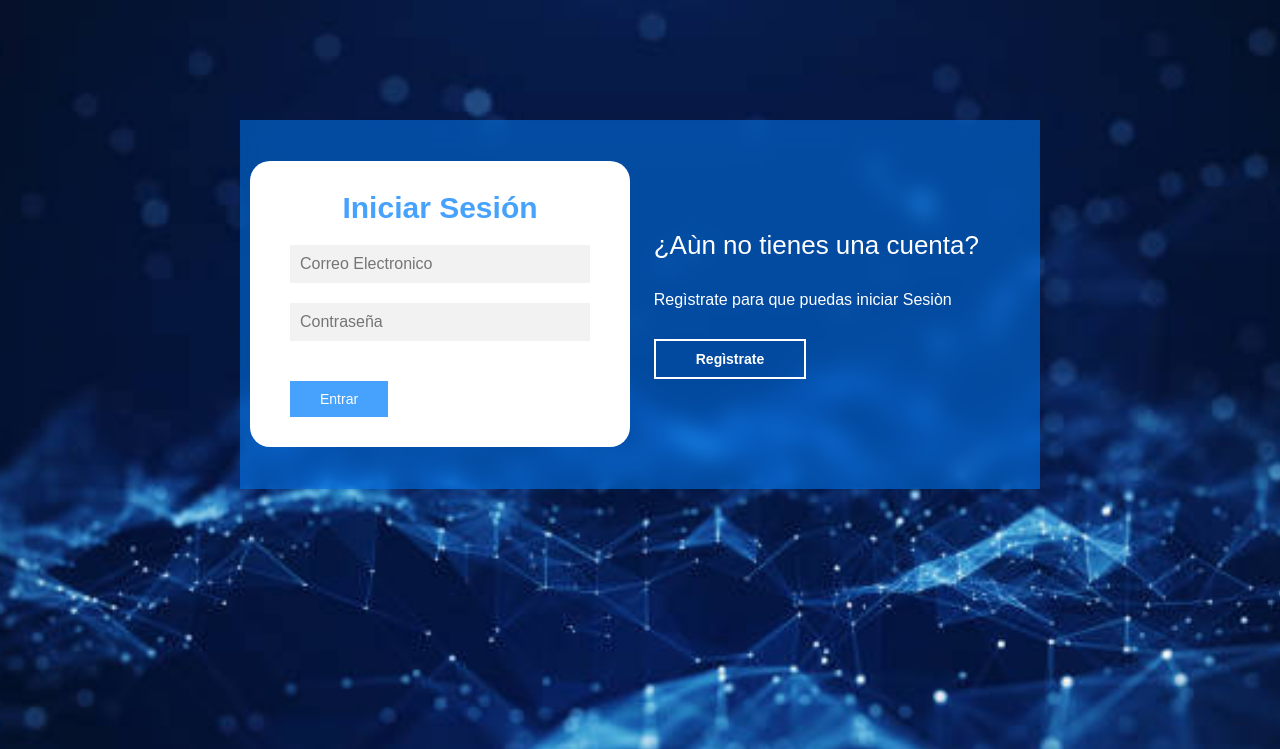
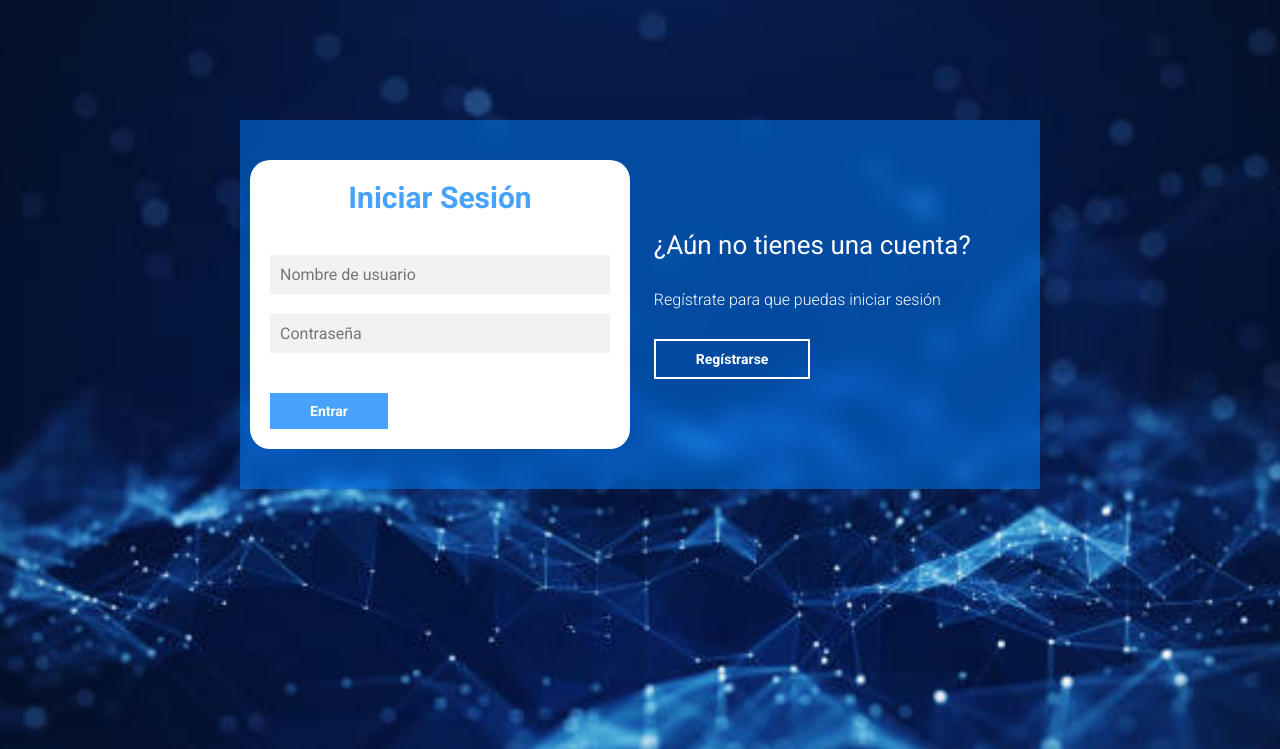
Before and after one commit to JonydL4/Marketplace, a PHP site: page / in a window 1280 px wide. Shown: the top 749 px of the page. Run offline with PHP 8.4, Linux system fonts and the light colour scheme.

Commit message:
Se modifica el index, se agrega bienvenida, se hace cierre de sesion, se modifica la conexion, se hace logincomprador y se hace registro de comprador

```diff
--- a/index.php
+++ b/index.php
@@ -1,14 +1,11 @@
 <?php
-    $servidor = "localhost";
-    $usuario = "root";
-    $clave = "";
-    $baseDeDatos = "marketplace";
 
-    $enlace = mysqli_connect ($servidor, $usuario, $clave, $baseDeDatos);
+    session_start();
 
-    if($enlace === false){
-        die("Error en la conexión" .mysqli_connect_error());
+    if(isset($_SESSION['usurio'])){
+        header("location: ../Paginaprincipal/bienvenida.php");
     }
+
 ?>
 
 <!DOCTYPE html>
@@ -16,7 +13,10 @@
 <head>
     <meta charset="UTF-8">
     <meta name="viewport" content="width=device-width, initial-scale=1.0">
-    <title>Login y Registro</title>
+    <title>MarketCol</title>
+
+    <link href="https://fonts.googleapis.com/css2?family=Roboto:ital,wght@0,100;0,300;0,400;0,500;0,700;0,900;1,100;1,300;1,400;1,500;1,700;1,900&display=swap" rel="stylesheet">
+
     <link rel="stylesheet" href="styles.css">
 </head>
 <body>
@@ -29,58 +29,41 @@
                     <p>Inicia sesión para entrar en la página</p>
                     <button id="btn__iniciar-sesion">Iniciar Sesión</button>
                 </div>
-                <div class="caja__trasera-registrer">
-                    <h3>¿Aùn no tienes una cuenta?</h3>
-                    <p>Regìstrate para que puedas iniciar Sesiòn</p>
-                    <button id="btn__registrarse">Regìstrate</button>
+                <div class="caja__trasera-register">
+                    <h3>¿Aún no tienes una cuenta?</h3>
+                    <p>Regístrate para que puedas iniciar sesión</p>
+                    <button id="btn__registrarse">Regístrarse</button>
                 </div>
             </div>
+
+            <!--Formulario de Inicio de sesión y registro-->
             <div class="contenedor__login-register">
-                <!--login-->
-                <form action="#" name="marketplace" method="post" class="formulario__login">
+                    <!--Inicio de sesión-->
+                <form action="php/login_comprador.php" method = "POST"  class="formulario__login">
                     <h2>Iniciar Sesión</h2>
-                    <input type="text" placeholder="Correo Electronico">
-                    <input type="password" placeholder="Contraseña">
+                    <input type="text" placeholder="Nombre de usuario" name="nombre_comprador">
+                    <input type="password" placeholder="Contraseña" name="contraseña">
                     <button>Entrar</button>
                 </form>
+
                 <!--Registro-->
-                <form action="#" name="marketplace" method="post" class="formulario__register">
-                    <h2>Registrarse</h2>
+                <form action="php/registro_usuario.php" method ="POST" class="formulario__register">
+                    <h2>Regístrarse</h2>
                     <input type="number" name="num_de_identificacion" placeholder="Número de identificación" id="">
                     <input type="text" name="nombre_comprador" placeholder="Nombre completo" id="">
                     <input type="date" name="fecha_nacimiento" placeholder="fecha de nacimiento" id="">
                     <input type="text" name="pais" placeholder="País" id="">
-                    <input type="tel" name="telefono" placeholder="telefono" id="">
+                    <input type="tel" name="telefono" placeholder="teléfono" id="">
                     <input type="email" name="correo" placeholder="Correo" id="">
                     <input type="password" name="contraseña" placeholder="Contraseña" id="">
-                    <div class="botones">
-                        <button name="Registro" >Registrarse</button>
-                        <Button>Restablecer</Button>
-                    </div>
+                    <button>Regístrarse</button>
                 </form>
             </div>
         </div>
+
     </main>
 
-    <script src="script.js"></script>
+<script src="script.js"></script>
 
 </body>
 </html>
-
-<?php
-    //Convertir variables
-    if(isset($_POST['registro'])){
-        $num_de_identificacion = $_POST ['num_de_identificacion'];
-        $nombre_comprador = $_POST ['nombre_comprador'];
-        $fecha_nacimiento = $_POST ['fecha_nacimiento'];
-        $pais = $_POST ['pais'];
-        $telefono = $_POST ['telefono'];
-        $correo = $_POST ['correo'];
-        $contraseña = $_POST ['contraseña'];
-
-        //Para ingresarlos a la tabla
-        $insetarDatos = "INSERT INTO login_comprador VALUES('','$num_de_identificacion','$nombre_comprador','$fecha_nacimiento','$pais','$telefono','$correo','$contraseña')";
-
-        $ejecutarInsertar = mysqli_query ($enlace, $insetarDatos);
-    }
-?>
--- a/styles.css
+++ b/styles.css
@@ -1,63 +1,71 @@
-*{
+* {
     margin: 0;
     padding: 0;
     box-sizing: border-box;
     text-decoration: none;
-    font-family: sans-serif;
+    font-family: 'Roboto', sans-serif;
 }
 
-body{
-    background-image: url(fondo_login_1.jpg);
+body {
+    background-image: url('image/Fondo.jpeg');
     background-size: cover;
     background-repeat: no-repeat;
     background-position: center;
     background-attachment: fixed;
 }
 
-main{
+main {
     width: 100%;
     padding: 20px;
     margin: auto;
     margin-top: 100px;
 }
 
-.contenedor__todo{
+.contenedor__todo {
     width: 100%;
     max-width: 800px;
     margin: auto;
     position: relative;
 }
 
-.caja__trasera{
+.caja__trasera {
     width: 100%;
     padding: 10px 20px;
     display: flex;
     justify-content: center;
+    -webkit-backdrop-filter: blur(10px);
     backdrop-filter: blur(10px);
     background-color: rgba(0, 128, 255, 0.5);
+
 }
 
-.caja__trasera div{
+.caja__trasera div {
     margin: 100px 40px;
     color: white;
     transition: all 500ms;
 }
 
+
 .caja__trasera div p,
-.caja__trasera div button{
+.caja__trasera button {
     margin-top: 30px;
 }
 
-.caja__trasera div h3{
+.caja__trasera div h3 {
     font-weight: 400;
     font-size: 26px;
 }
 
-.caja__trasera button{
+.caja__trasera div p {
+    font-size: 16px;
+    font-weight: 300;
+}
+
+.caja__trasera button {
     padding: 10px 40px;
     border: 2px solid #fff;
+    font-size: 14px;
     background: transparent;
-    font-size: 14px;
     font-weight: 600;
     cursor: pointer;
     color: white;
@@ -65,13 +73,14 @@ main{
     transition: all 300ms;
 }
 
-.caja__trasera button:hover{
+.caja__trasera button:hover {
     background: #fff;
-    color: #46a2fd;
+    color: #46A2FD;
 }
 
 /*Formularios*/
-.contenedor__login-register{
+
+.contenedor__login-register {
     display: flex;
     align-items: center;
     width: 100%;
@@ -80,60 +89,57 @@ main{
     top: -185px;
     left: 10px;
 
+    /*La transicion va despues del codigo JS*/
     transition: left 500ms cubic-bezier(0.175, 0.885, 0.320, 1.275);
 }
 
-.contenedor__login-register form{
+.contenedor__login-register form {
     width: 100%;
-    padding: 30px 40px;
-    background: #fff;
+    padding: 20px 20px;
+    background: white;
     position: absolute;
     border-radius: 20px;
 }
 
-.contenedor__login-register form h2{
+.contenedor__login-register form h2 {
     font-size: 30px;
     text-align: center;
-    color: #46a2fd;
+    margin-bottom: 20px;
+    color: #46A2FD;
 }
 
-.contenedor__login-register form input{
+.contenedor__login-register form input {
     width: 100%;
     margin-top: 20px;
     padding: 10px;
     border: none;
-    background: #f2f2f2;
+    background: #F2F2F2;
     font-size: 16px;
     outline: none;
 }
 
-.botones {
-    display: flex;
-    justify-content: space-between;
-}
-.contenedor__login-register form button{
-    padding: 10px 30px;
+.contenedor__login-register form button {
+    padding: 10px 40px;
     margin-top: 40px;
     border: none;
     font-size: 14px;
-    background: #46a2fd;
+    background: #46A2FD;
+    font-weight: 600;
+    cursor: pointer;
     color: white;
-    cursor: pointer;
     outline: none;
 }
 
-.formulario__login{
+.formulario__login {
     opacity: 1;
     display: block;
+
 }
-
-.formulario__register{
+.formulario__register {
     display: none;
 }
 
-/*Trabajando en el Responsive Desing*/
-
-@media screen and (max-width: 850px){
+@media screen and (max-width: 850px) {
 
     main{
         margin-top: 50px;
@@ -151,15 +157,16 @@ main{
         position: absolute;
     }
 
-    /*formulario*/
 
-    .contenedor__login-register{
+    /*Formularios*/
+
+    .contenedor__login-register {
         top: -10px;
         left: -5px;
         margin: auto;
     }
 
-    .contenedor__login-register form{
+    .contenedor__login-register form {
         position: relative;
     }
 }
```
Also changed, not shown: Paginaprincipal/bienvenida.php (added, +32 -0 lines), index.html (deleted, +0 -49 lines), php/cerrar_sesion.php (added, +7 -0 lines), php/conexion.php (added, +12 -0 lines), php/login_comprador.php (added, +27 -0 lines), php/registro_comprador.php (added, +99 -0 lines), script.js (+23 -22 lines), image/Fondo.jpeg (renamed from fondo_login_1.jpg).
